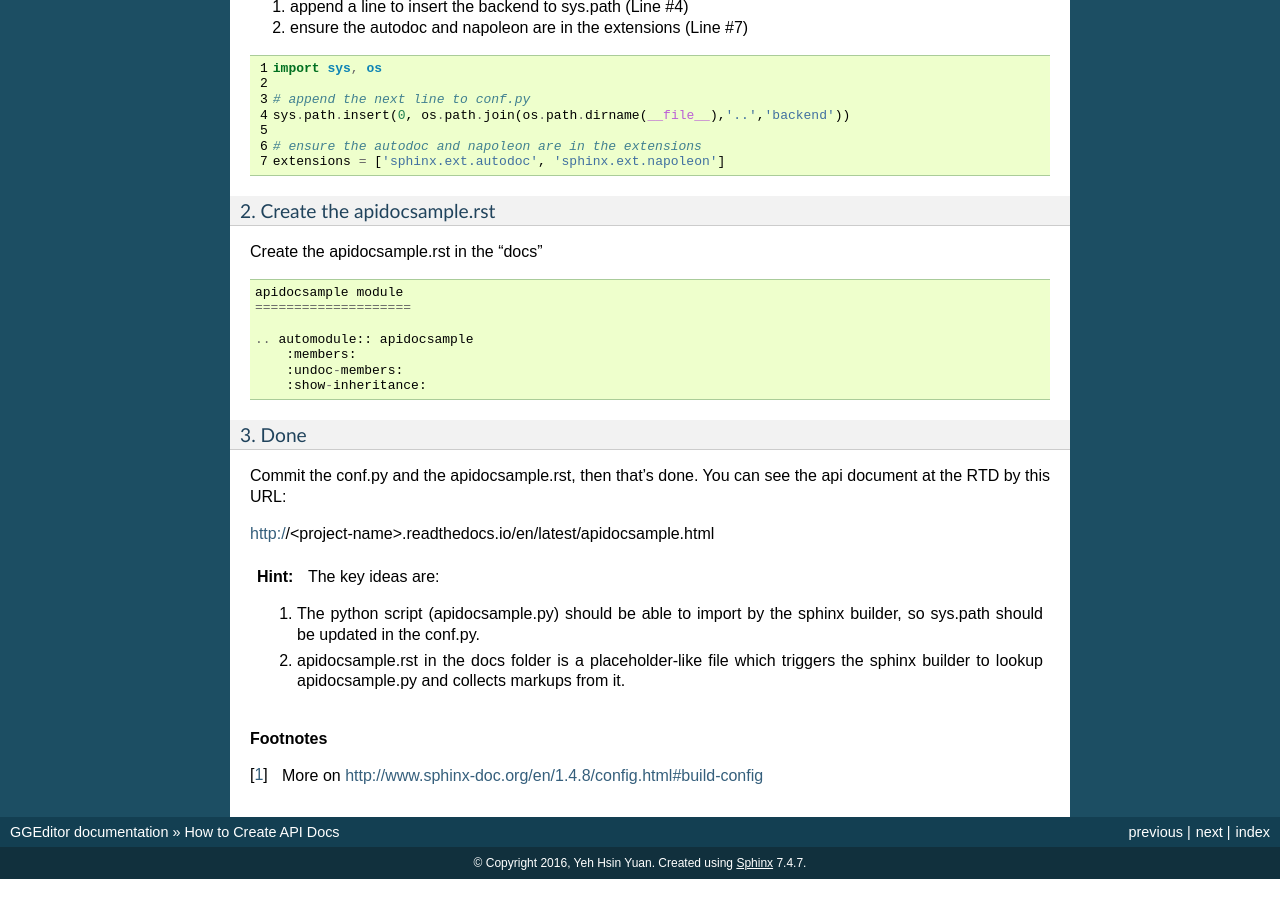
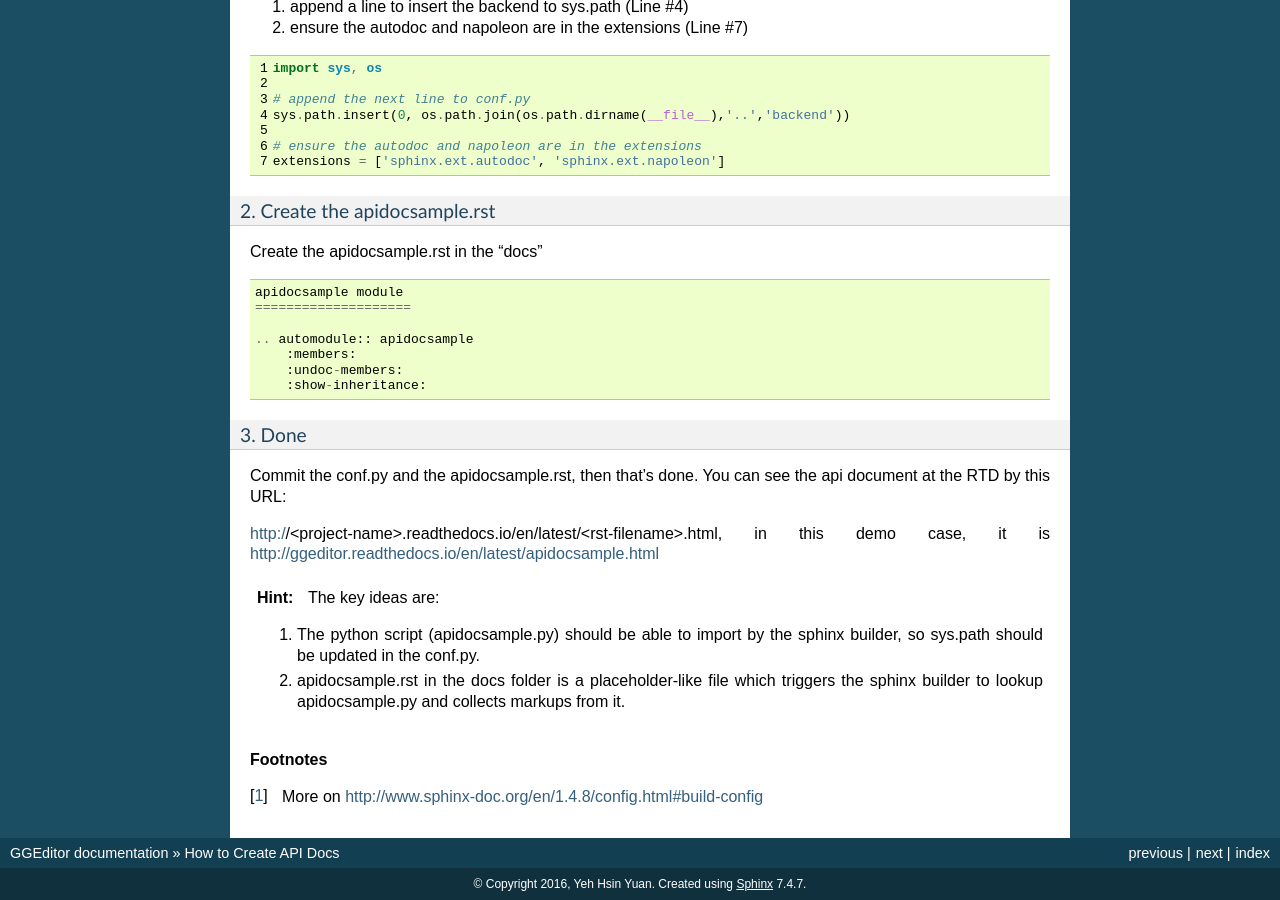
Before and after one commit to iapyeh/GGeditor, a Sphinx documentation site: the page built from docs/ApiDoc.rst, in a window 1280 px wide and 900 px high, scrolled down 1730 px. Built offline with Sphinx 7.4.7, drawn with Linux system fonts in a browser that asks for light colours; pages that are not in the unit, such as notebooks, are missing from menus; before the commit the page ends 2609 px from its top, so only the background shows below that.

Commit message:
Google Docs reST Editor@2016-12-1 17:25:35

```diff
--- a/docs/ApiDoc.rst
+++ b/docs/ApiDoc.rst
@@ -140,7 +140,8 @@ Create the apidocsample.rst in the "docs"
 
 Commit the conf.py and the apidocsample.rst, then that's done. You can see the api document at the RTD by this URL:
 
-http://<project-name>.readthedocs.io/en/latest/apidocsample.html
+http://<project-name>.readthedocs.io/en/latest/<rst-filename>.html, in this demo case, it is http://ggeditor.readthedocs.io/en/latest/apidocsample.html
+
 
 .. Hint::
 
```
